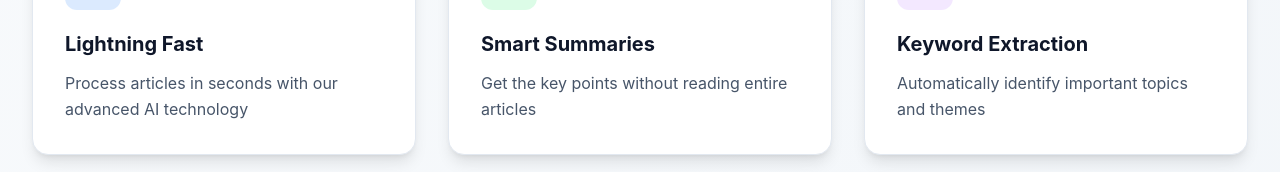
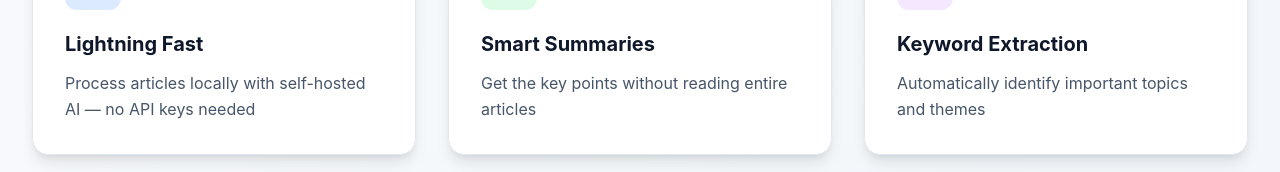
Before and after one commit to andrei-iacobb/Informate, a React (Create React App) app in the folder Frontend/informate-frontend/: page / in a window 1280 px wide. Shown: the part 540-712 px from the top of the page. Built offline with nearby package versions, Linux system fonts and the light colour scheme.

Commit message:
feat: update splash screen copy for self-hosted AI

```diff
--- a/Frontend/informate-frontend/src/components/SplashScreen.js
+++ b/Frontend/informate-frontend/src/components/SplashScreen.js
@@ -114,7 +114,7 @@ const SplashScreen = () => {
               </svg>
             </div>
             <h3 className="text-xl font-bold text-slate-900 dark:text-white mb-3">Lightning Fast</h3>
-            <p className="text-slate-600 dark:text-slate-400 leading-relaxed">Process articles in seconds with our advanced AI technology</p>
+            <p className="text-slate-600 dark:text-slate-400 leading-relaxed">Process articles locally with self-hosted AI — no API keys needed</p>
           </div>
 
           <div className="bg-white dark:bg-slate-800 p-8 rounded-2xl shadow-lg hover:shadow-xl transform hover:-translate-y-1 transition-all duration-300 border border-slate-200 dark:border-slate-700">
```
